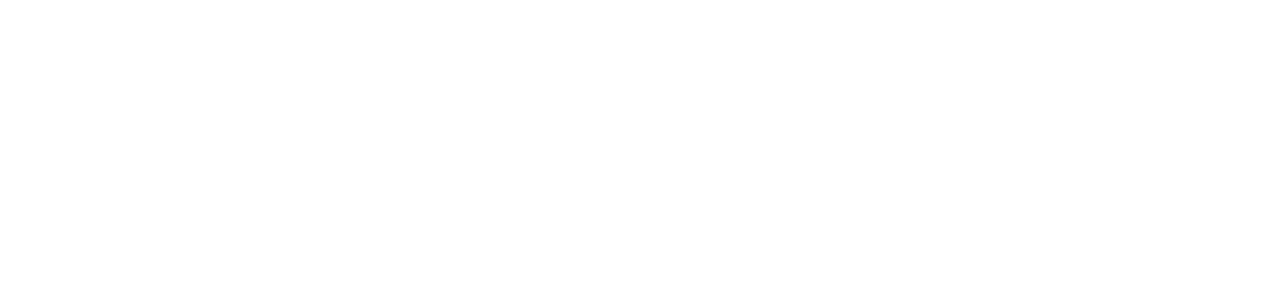
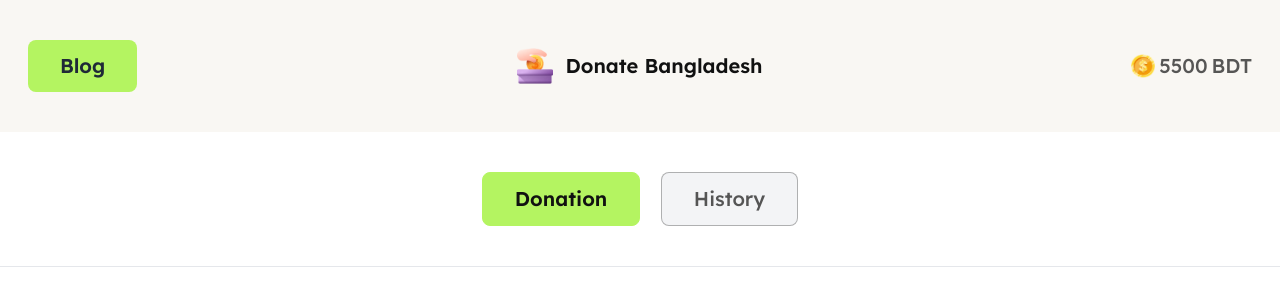
Before and after one commit to Jakaria030/donation, a plain HTML site: page index.html in a window 1280 px wide. Drawn offline with nearby package versions, Linux system fonts and the light colour scheme.

Commit message:
header section completed

```diff
--- a/index.html
+++ b/index.html
@@ -31,9 +31,47 @@
         }
     </script>
 </head>
-<body>
 
+<body class="font-lexend">
 
+    <!-- Header section start -->
+    <header class="sticky top-0 border-b">
+        <div class="bg-background">
+            <div class="container mx-auto px-5">
+                <!-- navbar -->
+                <div class="navbar py-5 sm:py-10 gap-5">
+                    <div class="navbar-start">
+                        <a href="#" class="px-5 py-2 sm:px-8 sm:py-3 bg-primary text-xl font-semibold rounded-lg hover:bg-primary/80 duration-200 ease-in-out">Blog</a>
+                    </div>
+                    <div class="navbar-center">
+                        <div class="flex justify-center items-center gap-3">
+                            <img class="size-9" src="./images/logo.png">
+                            <h2 class="text-xl font-semibold text-secondary hidden sm:flex">Donate Bangladesh</h2>
+                        </div>
+                    </div>
+                    <div class="navbar-end">
+                        <div class="flex justify-center items-center gap-1 text-xl text-secondary/70 font-medium">
+                            <img class="size-6" src="./images/coin.png">
+                            <span>5500</span>
+                            <span>BDT</span>
+                        </div>
+                    </div>
+                </div>
+            </div>
+        </div>
+
+        <!-- donation and history button -->
+        <div class="flex justify-center items-center backdrop-blur-sm bg-white/10">
+            <div class="py-5 sm:py-10 space-x-4 px-5">
+                <button class="px-5 py-2 sm:px-8 sm:py-3 text-xl border border-primary font-semibold text-secondary rounded-lg bg-primary hover:bg-primary/80 duration-200 ease-in-out">Donation</button>
+
+                <button class="px-5 py-2 sm:px-8 sm:py-3 text-xl font-medium text-secondary/70 rounded-lg border border-secondary/30 bg-gray-100 hover:bg-gray-200/80 duration-200 ease-in-out">History</button>
+            </div>
+        </div>
+
+    </header>
+    <!-- Header section end -->
 
 </body>
+
 </html>
```
